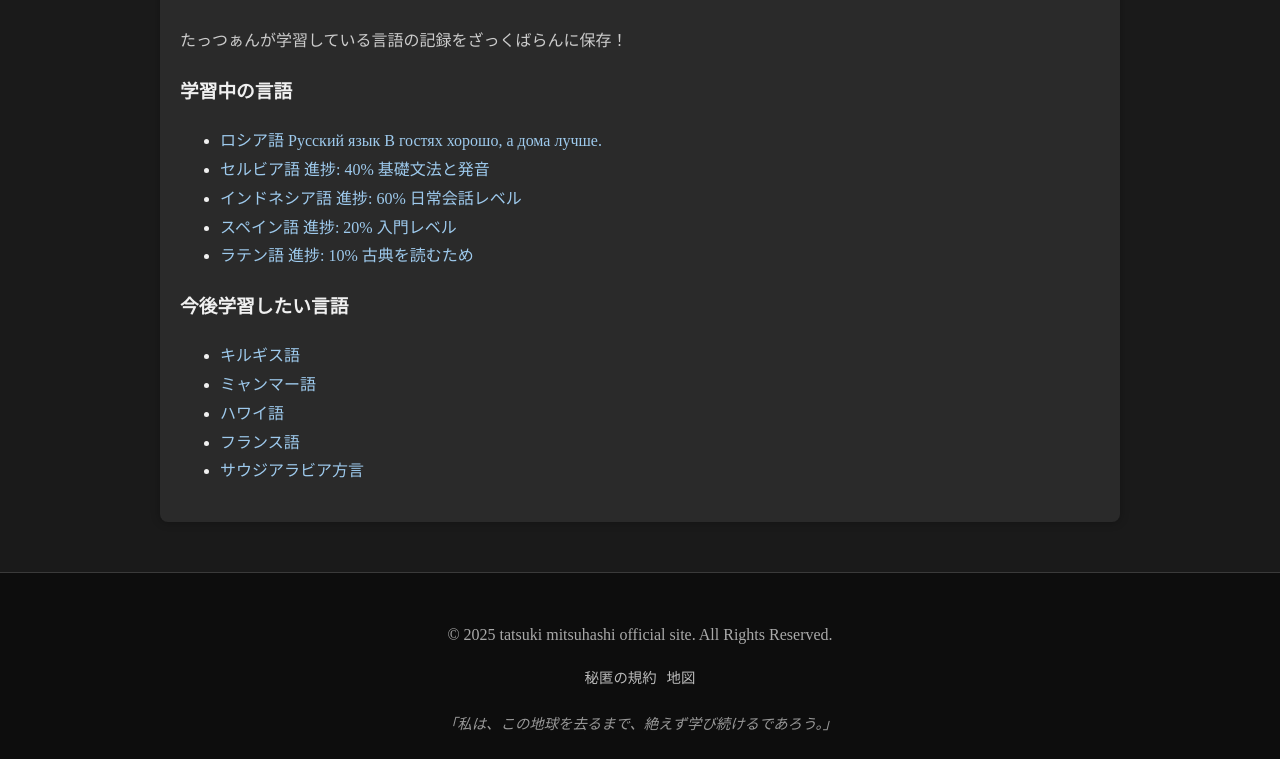
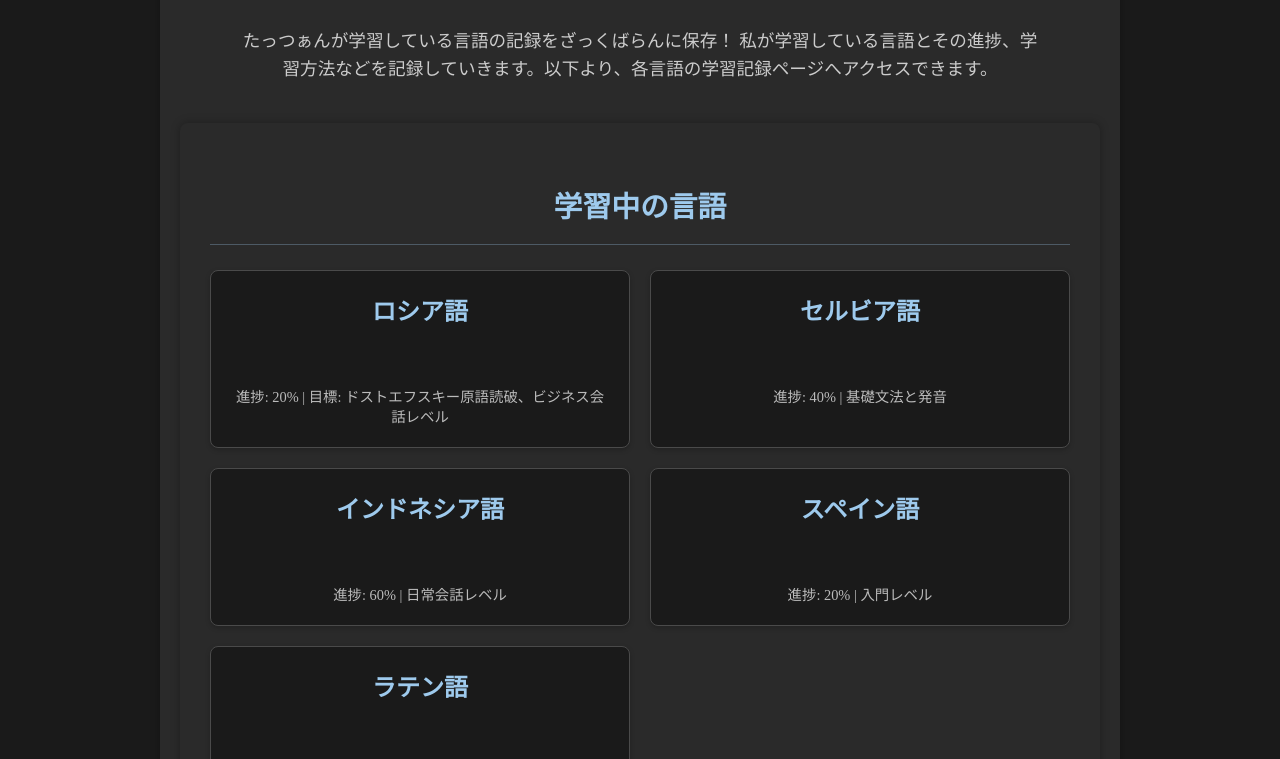
Before and after one commit to tatsuki32/my-personal-website, a plain HTML site: page language-log.html in a window 1280 px wide. Shown: the part 244-1003 px from the top of the page. Drawn offline with nearby package versions, Linux system fonts and the light colour scheme; a web font is replaced by a local one.

Commit message:
languageデザイン変更

```diff
--- a/language-log.html
+++ b/language-log.html
@@ -3,7 +3,7 @@
 <head>
     <meta charset="UTF-8">
     <meta name="viewport" content="width=device-width, initial-scale=1.0">
-    <title>tatsuki mitsuhashi 三橋龍起 official site - 多言語奮闘記</title>
+    <title>tatsuki mitsuhashi 三橋龍起 official site - 語学の軌跡</title>
     <link rel="stylesheet" href="style.css">
     <link href="https://fonts.googleapis.com/css2?family=Noto+Serif+JP:wght@400;700&family=Playfair+Display:ital,wght@0,400;0,700;1,400&display=swap" rel="stylesheet">
 </head>
@@ -17,9 +17,10 @@
             <nav class="global-nav">
                 <ul>
                     <li><a href="/">思索の淵</a></li>
-                    <li><a href="blog.html">ブログ</a></li>
-                    <li><a href="language.html" class="active">多言語奮闘記</a></li> <li><a href="about.html">プロフィール</a></li>
-                    <li><a href="contact.html">お問い合わせせ</a></li>
+                    <li><a href="blog.html">言葉の綴り</a></li>
+                    <li><a href="language-log.html" class="active">語学の軌跡</a></li>
+                    <li><a href="about.html">存在の深淵</a></li>
+                    <li><a href="contact.html">接触</a></li>
                 </ul>
             </nav>
             <div class="language-switcher">
@@ -39,60 +40,59 @@
 
     <main>
         <section class="language-log-section">
-            <h2>語学の記録！</h2>
-            <p>たっつぁんが学習している言語の記録をざっくばらんに保存！</p>
+            <h2>語学の軌跡</h2>
+            <p class="section-description">たっつぁんが学習している言語の記録をざっくばらんに保存！ 私が学習している言語とその進捗、学習方法などを記録していきます。以下より、各言語の学習記録ページへアクセスできます。</p>
 
             <div class="language-list-container">
                 <h3>学習中の言語</h3>
                 <ul class="language-grid">
                     <li>
-                        <a href="language-logs/russian.html" class="lang-item">
-                            <span class="lang-name">ロシア語</span>
-                            <span class="lang-progress"> Русский язык</span>
-                            <span class="lang-note"> В гостях хорошо, а дома лучше.</span>
-                            <span class="lang-note"></span>
+                        <a href="language-logs/russian.html" class="lang-item" data-lang-native="Русский язык">
+                            <span class="lang-jp">ロシア語</span>
+                            <span class="lang-native"></span>
+                            <span class="lang-details">進捗: 20% | 目標: ドストエフスキー原語読破、ビジネス会話レベル</span>
                         </a>
                     </li>
                     <li>
-                        <a href="language-logs/serbian.html" class="lang-item">
-                            <span class="lang-name">セルビア語</span>
-                            <span class="lang-progress">進捗: 40%</span>
-                            <span class="lang-note">基礎文法と発音</span>
+                        <a href="language-logs/serbian.html" class="lang-item" data-lang-native="Српски језик">
+                            <span class="lang-jp">セルビア語</span>
+                            <span class="lang-native"></span>
+                            <span class="lang-details">進捗: 40% | 基礎文法と発音</span>
                         </a>
                     </li>
                     <li>
-                        <a href="language-logs/indonesian.html" class="lang-item">
-                            <span class="lang-name">インドネシア語</span>
-                            <span class="lang-progress">進捗: 60%</span>
-                            <span class="lang-note">日常会話レベル</span>
+                        <a href="language-logs/indonesian.html" class="lang-item" data-lang-native="Bahasa Indonesia">
+                            <span class="lang-jp">インドネシア語</span>
+                            <span class="lang-native"></span>
+                            <span class="lang-details">進捗: 60% | 日常会話レベル</span>
                         </a>
                     </li>
                     <li>
-                        <a href="language-logs/spanish.html" class="lang-item">
-                            <span class="lang-name">スペイン語</span>
-                            <span class="lang-progress">進捗: 20%</span>
-                            <span class="lang-note">入門レベル</span>
+                        <a href="language-logs/spanish.html" class="lang-item" data-lang-native="Español">
+                            <span class="lang-jp">スペイン語</span>
+                            <span class="lang-native"></span>
+                            <span class="lang-details">進捗: 20% | 入門レベル</span>
                         </a>
                     </li>
                     <li>
-                        <a href="language-logs/latin.html" class="lang-item">
-                            <span class="lang-name">ラテン語</span>
-                            <span class="lang-progress">進捗: 10%</span>
-                            <span class="lang-note">古典を読むため</span>
+                        <a href="language-logs/latin.html" class="lang-item" data-lang-native="Lingua Latina">
+                            <span class="lang-jp">ラテン語</span>
+                            <span class="lang-native"></span>
+                            <span class="lang-details">進捗: 10% | 古典を読むため</span>
                         </a>
                     </li>
                 </ul>
 
                 <h3>今後学習したい言語</h3>
                 <ul class="language-grid">
-                    <li><a href="language-logs/kyrgyz.html" class="lang-item"><span class="lang-name">キルギス語</span></a></li>
-                    <li><a href="language-logs/myanmar.html" class="lang-item"><span class="lang-name">ミャンマー語</span></a></li>
-                    <li><a href="language-logs/hawaiian.html" class="lang-item"><span class="lang-name">ハワイ語</span></a></li>
-                    <li><a href="language-logs/french.html" class="lang-item"><span class="lang-name">フランス語</span></a></li>
-                    <li><a href="language-logs/saudi-arabic.html" class="lang-item"><span class="lang-name">サウジアラビア方言</span></a></li>
+                    <li><a href="language-logs/kyrgyz.html" class="lang-item" data-lang-native="Кыргыз тили"><span class="lang-jp">キルギス語</span><span class="lang-native"></span></a></li>
+                    <li><a href="language-logs/myanmar.html" class="lang-item" data-lang-native="မြန်မာဘာသာ"><span class="lang-jp">ミャンマー語</span><span class="lang-native"></span></a></li>
+                    <li><a href="language-logs/hawaiian.html" class="lang-item" data-lang-native="ʻŌlelo Hawaiʻi"><span class="lang-jp">ハワイ語</span><span class="lang-native"></span></a></li>
+                    <li><a href="language-logs/french.html" class="lang-item" data-lang-native="Français"><span class="lang-jp">フランス語</span><span class="lang-native"></span></a></li>
+                    <li><a href="language-logs/saudi-arabic.html" class="lang-item" data-lang-native="العربية السعودية"><span class="lang-jp">サウジアラビア方言</span><span class="lang-native"></span></a></li>
                     </ul>
             </div>
-            </section>
+        </section>
     </main>
 
     <footer>
--- a/script.js
+++ b/script.js
@@ -86,3 +86,34 @@ document.addEventListener('DOMContentLoaded', () => {
 
     console.log("TATSUKI.ASIAのJavaScriptが動いています！");
 });
+// --- 語学リストのホバーで言語名を切り替える機能 ---
+document.addEventListener('DOMContentLoaded', () => {
+    const langItems = document.querySelectorAll('.language-grid .lang-item');
+
+    if (langItems.length > 0) {
+        langItems.forEach(item => {
+            const langJpSpan = item.querySelector('.lang-jp');
+            const langNativeSpan = item.querySelector('.lang-native');
+            const nativeLangText = item.getAttribute('data-lang-native');
+
+            if (langJpSpan && langNativeSpan && nativeLangText) {
+                langNativeSpan.textContent = nativeLangText; // ネイティブ表示スパンにテキストを設定
+
+                // ホバー時に切り替え（CSSの切り替えを補助）
+                item.addEventListener('mouseenter', () => {
+                    langJpSpan.style.opacity = '0';
+                    langJpSpan.style.transform = 'translateY(-5px)';
+                    langNativeSpan.style.opacity = '1';
+                    langNativeSpan.style.transform = 'translateY(0)';
+                });
+
+                item.addEventListener('mouseleave', () => {
+                    langJpSpan.style.opacity = '1';
+                    langJpSpan.style.transform = 'translateY(0)';
+                    langNativeSpan.style.opacity = '0';
+                    langNativeSpan.style.transform = 'translateY(5px)';
+                });
+            }
+        });
+    }
+});
--- a/style.css
+++ b/style.css
@@ -694,3 +694,131 @@ main h2 {
         height: 120px;
     }
 }
+/* --- 語学記録ページ（language-log.html）専用スタイル --- */
+.language-log-section h2 {
+    /* 既存のh2スタイルを継承しつつ、必要なら調整 */
+}
+
+.language-log-section .section-description {
+    text-align: center;
+    max-width: 800px;
+    margin: 0 auto 40px;
+    color: #ccc;
+    font-size: 1.1rem;
+    line-height: 1.6;
+}
+
+.language-list-container {
+    padding: 30px;
+    background-color: #2a2a2a;
+    border-radius: 8px;
+    margin-top: 30px;
+    box-shadow: 0 0 10px rgba(0,0,0,0.3);
+}
+
+.language-list-container h3 {
+    font-family: 'Noto Serif JP', serif;
+    font-size: 1.8rem;
+    color: #9ecaed;
+    margin-bottom: 25px;
+    border-bottom: 1px solid rgba(158, 202, 237, 0.3);
+    padding-bottom: 10px;
+    text-align: center;
+}
+
+.language-grid {
+    list-style: none;
+    padding: 0;
+    margin: 0;
+    display: grid;
+    grid-template-columns: repeat(auto-fit, minmax(280px, 1fr)); /* アイテムの最小幅を調整 */
+    gap: 20px; /* アイテム間の余白 */
+}
+
+.language-grid li {
+    background-color: #1a1a1a;
+    border: 1px solid #4a4a4a;
+    border-radius: 8px;
+    overflow: hidden;
+    box-shadow: 0 2px 5px rgba(0,0,0,0.2);
+    transition: transform 0.3s ease, box-shadow 0.3s ease, background-color 0.3s ease;
+}
+
+.language-grid li:hover {
+    transform: translateY(-5px);
+    box-shadow: 0 5px 15px rgba(0,0,0,0.4);
+    background-color: #3a3a3a; /* ホバー時の背景色変更 */
+}
+
+.lang-item {
+    display: flex; /* Flexboxを使って縦並び */
+    flex-direction: column;
+    padding: 20px;
+    text-align: center;
+    color: #f0f0f0;
+    text-decoration: none;
+    height: 100%; /* 親要素の高さを引き継ぐ */
+    box-sizing: border-box; /* パディングを含めて高さを計算 */
+}
+
+.lang-item .lang-jp {
+    font-family: 'Noto Serif JP', serif;
+    font-size: 1.5rem;
+    font-weight: 700;
+    color: #9ecaed;
+    margin-bottom: 5px;
+    transition: opacity 0.3s ease, transform 0.3s ease;
+    opacity: 1; /* 初期表示 */
+    transform: translateY(0);
+}
+
+.lang-item .lang-native {
+    font-family: 'Playfair Display', serif; /* ネイティブ表示は英字フォント */
+    font-size: 1.3rem;
+    font-weight: normal;
+    color: #f0f0f0; /* ネイティブ表示の文字色 */
+    min-height: 1.3em; /* 高さのちらつき防止 */
+    opacity: 0; /* 初期非表示 */
+    transform: translateY(5px);
+    transition: opacity 0.3s ease, transform 0.3s ease;
+}
+
+.lang-item:hover .lang-jp {
+    opacity: 0;
+    transform: translateY(-5px); /* ホバーで上に移動して非表示 */
+}
+
+.lang-item:hover .lang-native {
+    opacity: 1;
+    transform: translateY(0); /* ホバーで表示 */
+}
+
+.lang-item .lang-details {
+    font-size: 0.9rem;
+    color: #bbb;
+    display: block;
+    margin-top: 10px;
+    line-height: 1.4;
+}
+
+/* モバイル対応 */
+@media (max-width: 768px) {
+    .language-grid {
+        grid-template-columns: 1fr; /* モバイルでは1列に */
+    }
+    .lang-item .lang-jp,
+    .lang-item .lang-native { /* モバイルではホバーを考慮せず常に両方表示する等の調整も検討 */
+        font-size: 1.3rem;
+    }
+    .lang-item .lang-native {
+        opacity: 1; /* モバイルでは常に表示 */
+        transform: translateY(0);
+    }
+    .lang-item:hover .lang-jp { /* モバイルではホバーしても非表示にしない */
+        opacity: 1;
+        transform: translateY(0);
+    }
+    .lang-item .lang-details {
+        font-size: 0.85rem;
+    }
+}
```
